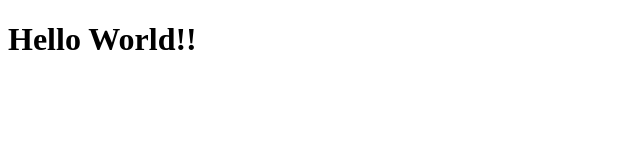
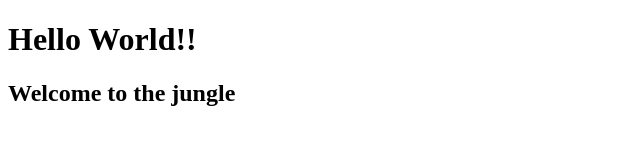
Before and after one commit to astridnainggolan/Lab-PI, a plain HTML site: page index.html in a window 1280 px wide. Shown: the whole page, without its empty margins (0-640 px from the left). Drawn offline with Linux system fonts and the light colour scheme.

```diff
--- a/index.html
+++ b/index.html
@@ -5,6 +5,7 @@
 </head>
 <body>
 <h1>Hello World!!</h1>
+<h2>Welcome to the jungle</h2>
 
 </body>
 </html>
```
